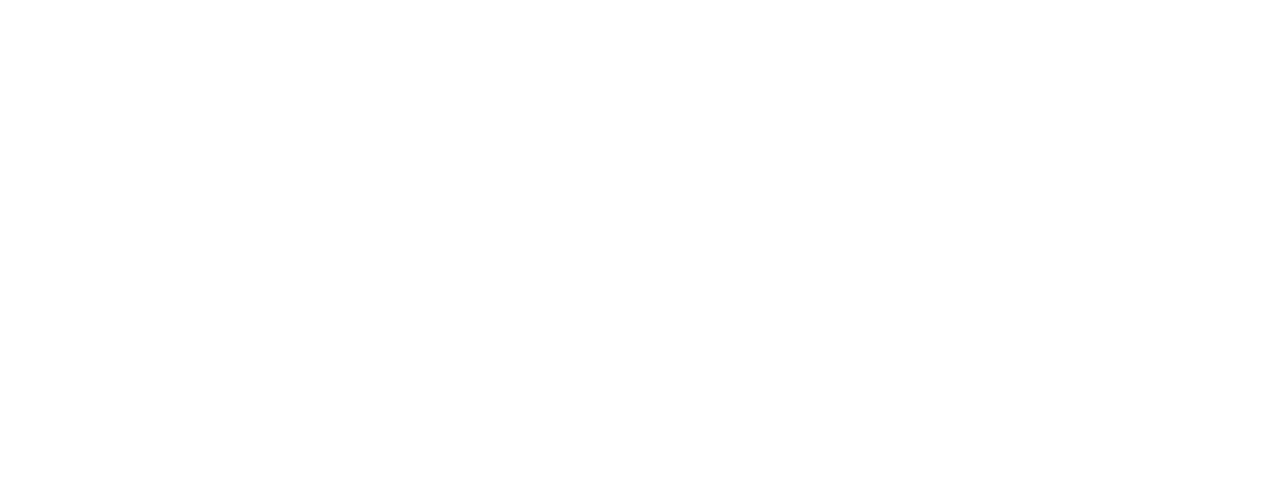
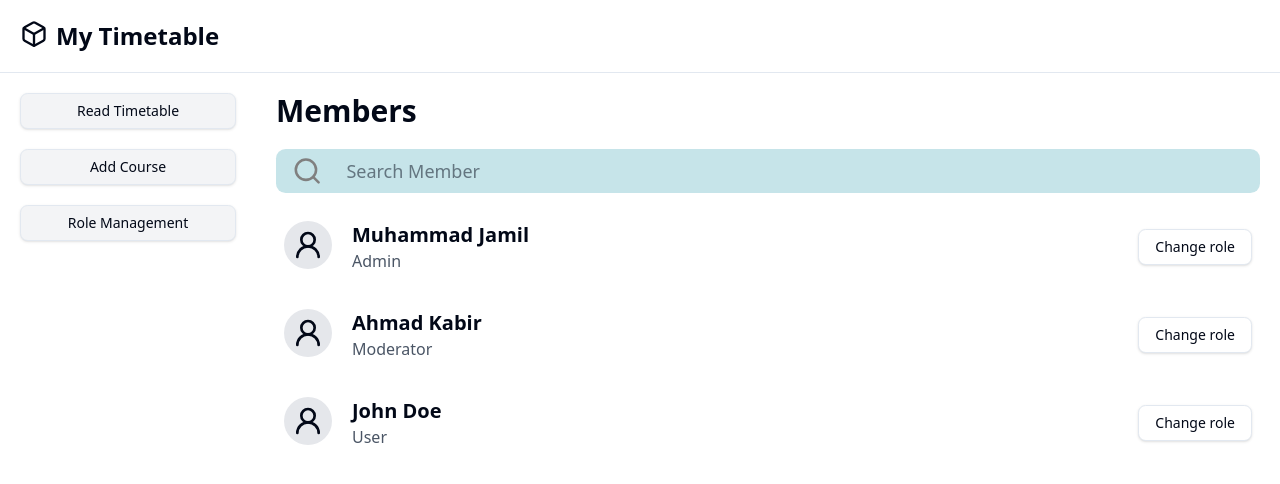
Before and after one commit to bin-abdoul/Timetable, a React (Vite) app: page /dashboard/rolemanagement in a window 1280 px wide. Before the commit this address had no page. Shown: the top 484 px of the page. Built offline with nearby package versions, Linux system fonts and the light colour scheme; sample sign-in values are in the browser's storage.

Commit message:
All pages done

```diff
--- a/src/App.tsx
+++ b/src/App.tsx
@@ -1,5 +1,5 @@
 import React from "react";
-import { Routes, Route } from "react-router-dom";
+import { Routes, Route, Navigate, Outlet } from "react-router-dom";
 import Login from "./AuthStack/Login";
 import SignUp from "./AuthStack/SignUp";
 import RoleManagement from "./MainPages/RoleManagement";
@@ -8,19 +8,45 @@
 import AdminPage from "./MainPages/AdminPage";
 import AddCourse from "./MainPages/AddCourse";
 
+// Dummy auth function (replace with real logic using context/JWT/localStorage)
+const isAuthenticated = () => {
+  const token = localStorage.getItem("token");
+  return !!token; // check if token exists
+};
+
+// PrivateRoute: blocks unauthenticated access
+const PrivateRoute = () => {
+  return isAuthenticated() ? <Outlet /> : <Navigate to="/" replace />;
+};
+
+// AuthRoute: prevents access to login/signup if already authenticated
+const AuthRoute = () => {
+  return isAuthenticated() ? <Navigate to="/dashboard" replace /> : <Outlet />;
+};
+
 export default function App() {
   return (
     <Routes>
-      <Route path="/" element={<Login />} />
-      <Route path="/SignUp" element={<SignUp />} />
 
-      <Route path="/" element={<AdminPage />}>
-        <Route index element={<ReadTimetable />} />
-        <Route path="RoleManagement" element={<RoleManagement />} />
-        <Route path="AddCourse" element={<AddCourse />} />
-        <Route path="/userInfo/:userId" element={<UserInfo />} />
-        <Route path="ReadTimetable" element={<ReadTimetable />} />
+      {/* Auth Stack */}
+      <Route element={<AuthRoute />}>
+        <Route path="/" element={<Login />} />
+        <Route path="/signup" element={<SignUp />} />
       </Route>
+
+      {/* Protected Main Pages */}
+      <Route element={<PrivateRoute />}>
+        <Route path="/dashboard" element={<AdminPage />}>
+          <Route index element={<ReadTimetable />} />
+          <Route path="readtimetable" element={<ReadTimetable />} />
+          <Route path="rolemanagement" element={<RoleManagement />} />
+          <Route path="addcourse" element={<AddCourse />} />
+          <Route path="userinfo/:userId" element={<UserInfo />} />
+        </Route>
+      </Route>
+
+      {/* Fallback for unmatched routes */}
+      <Route path="*" element={<Navigate to="/" replace />} />
     </Routes>
   );
 }
--- a/src/MainPages/ReadTimetable.tsx
+++ b/src/MainPages/ReadTimetable.tsx
@@ -231,7 +231,7 @@
       <p className="text-green-800 font-medium text-sm">{lecturer}</p>
       <p className="text-sky-500 font-medium text-sm">{venue}</p>
 
-      <div className="flex justify-evenly mt-2">
+      <div className="flex justify-evenly gap-2">
         <Dialog>
           <DialogTrigger asChild>
             <Button variant="outline" className="text-sm">
--- a/src/MainPages/RoleManagement.tsx
+++ b/src/MainPages/RoleManagement.tsx
@@ -72,7 +72,11 @@
       </div>
 
       {membersList
-        .filter((member) => member.name.toLowerCase().includes(searchQuery))
+        .filter(
+          (member) =>
+            member.name.toLowerCase().includes(searchQuery) ||
+            member.role.toLowerCase().includes(searchQuery)
+        )
         .map((member, index) => (
           <Member
             key={index}
```
